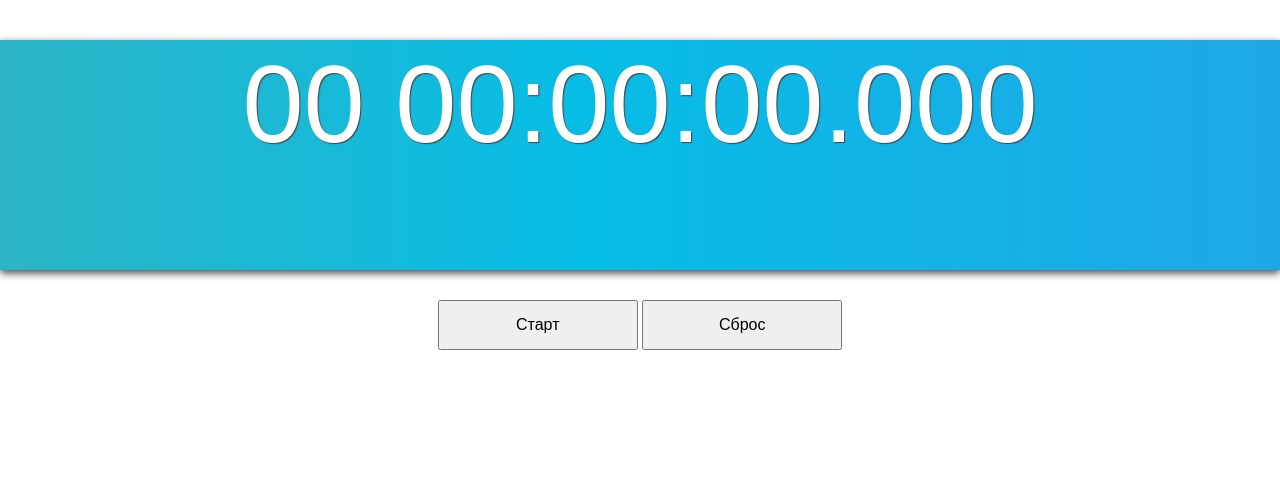
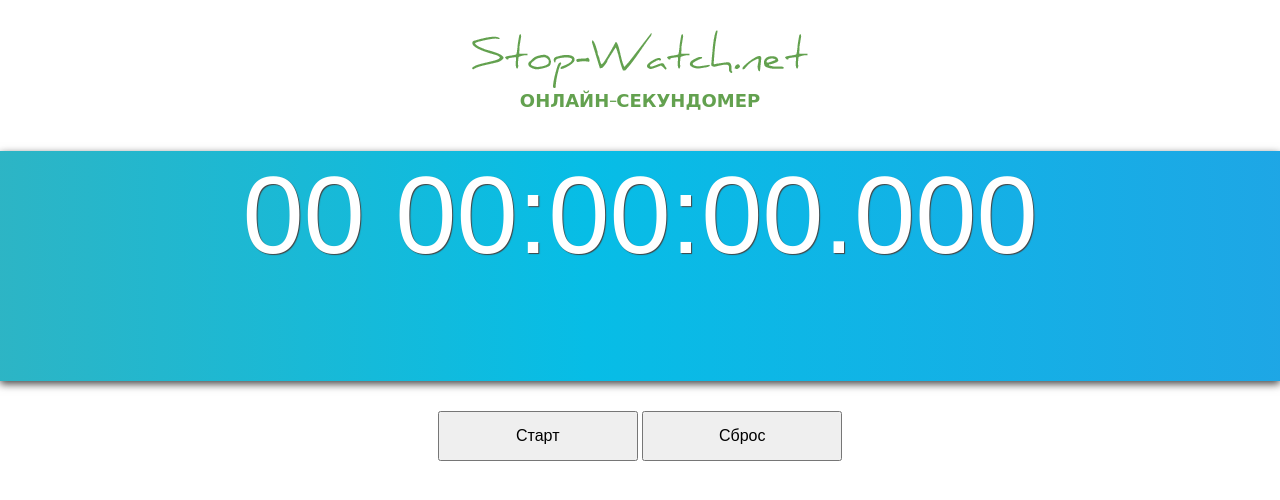
Before and after one commit to Everhard/stopwatch.js, a plain HTML site: page index.html in a window 1280 px wide. Drawn offline with nearby package versions, Linux system fonts and the light colour scheme; a web font is replaced by a local one.

Commit message:
Add logo and header.

```diff
--- a/css/styles.css
+++ b/css/styles.css
@@ -1,5 +1,17 @@
 @import url('normalize.css');
 @import url(https://fonts.googleapis.com/css?family=Dhurjati);
+@import url(https://fonts.googleapis.com/css?family=Poiret+One&subset=latin,cyrillic);
+
+h1 {
+    margin-top: 30px;
+    padding-top: 60px;
+    background: url('../images/logo.png') center top no-repeat;
+    font-family: 'Poiret One', cursive;
+    font-size: 18px;
+    text-transform: uppercase;
+    color: #63a14f;
+    text-align: center;
+}
 
 #stopwatch {
     height: 230px;
--- a/index.html
+++ b/index.html
@@ -14,6 +14,8 @@
     <script src="js/scripts.js"></script>
 </head>
 <body>
+
+<h1>Онлайн-секундомер</h1>
 
 <div id="stopwatch"></div>
 
```
Also changed, not shown: images/logo.png (added).
